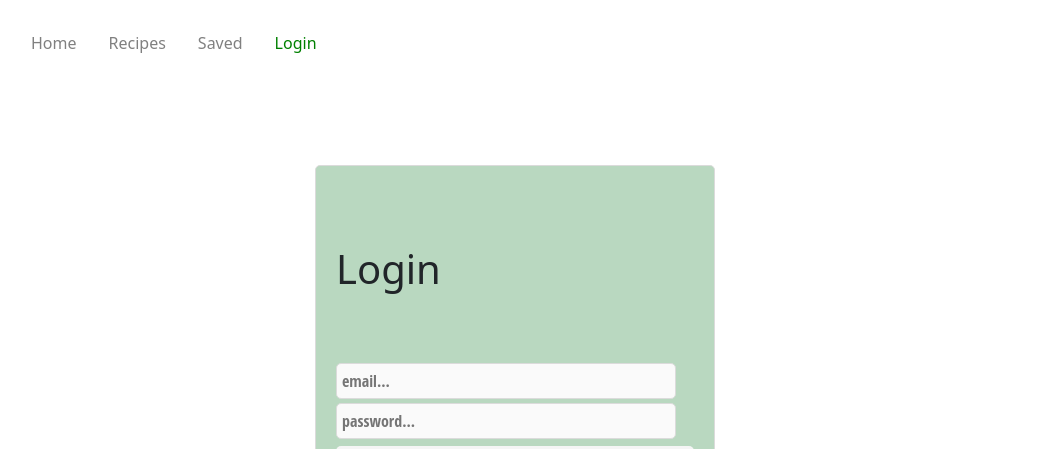
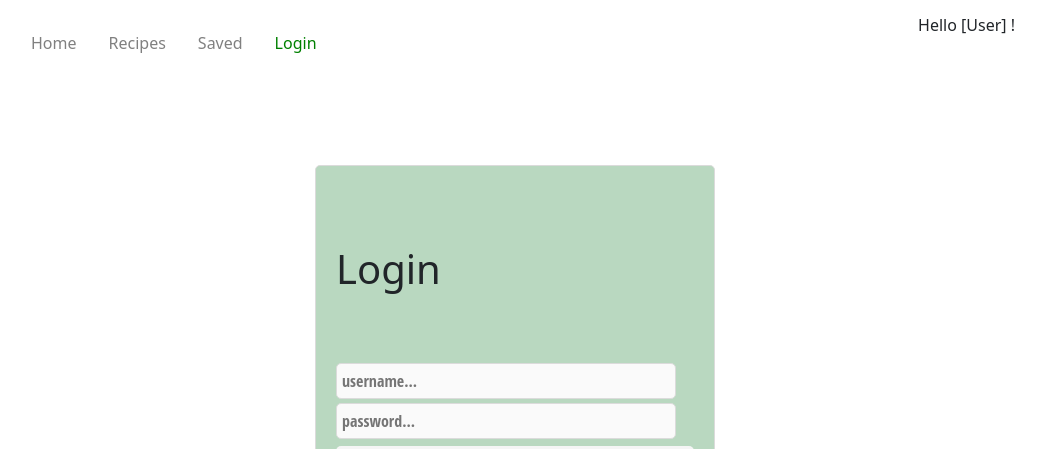
Before and after one commit to thomaspwang/Recipeasy, a React (Create React App) app: page /login in a window 1280 px wide. Shown: the top 449 px of the page, without its empty margins (125-1170 px from the left). Built offline with nearby package versions, Linux system fonts and the light colour scheme.

Commit message:
chaned email to username for login

```diff
--- a/src/components/Navbar/index.js
+++ b/src/components/Navbar/index.js
@@ -20,6 +20,7 @@ const Navbar = () => {
             Login
           </NavLink>
         </NavMenu>
+        <div style={{float:"right", paddingTop: "10px"}}>Hello [User] !</div>
       </Nav>
       </>
   );
--- a/src/pages/login.js
+++ b/src/pages/login.js
@@ -3,7 +3,7 @@ import React from 'react';
 import './login.css';
 class Login extends React.Component{
     state={
-        email:'',
+        username:'',
         pwd:''
     }
 
@@ -25,7 +25,7 @@ class Login extends React.Component{
                 <h1>Login</h1>
                 <div>
                     <form onSubmit = {this.handleSubmit}>
-                        <input className='inputLogin' type='email' name='email' placeholder='email...' required onChange={this.handleChange}/>
+                        <input className='inputLogin' name='name' placeholder='username...' required onChange={this.handleChange}/>
                         <input className='inputLogin' type='password' name='pwd' placeholder='password...' required onChange={this.handleChange}/>
                         <button className='btnLogin' onSubmit={this.handleSubmit}>Log In</button>
                     </form>
```
